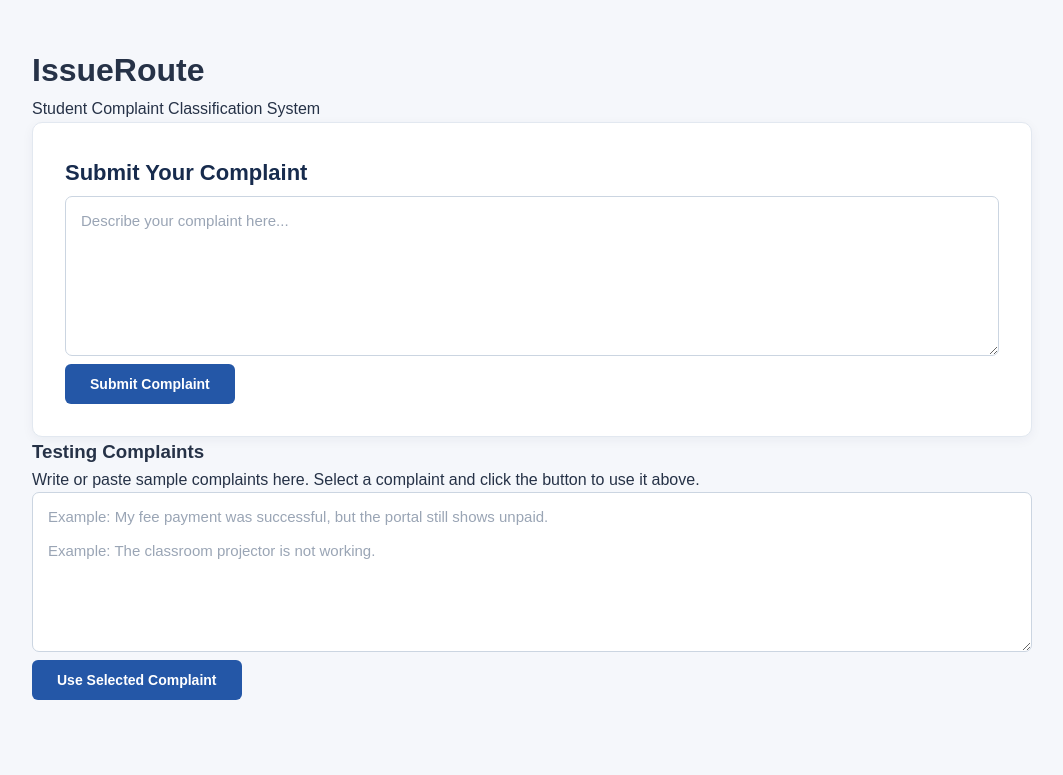
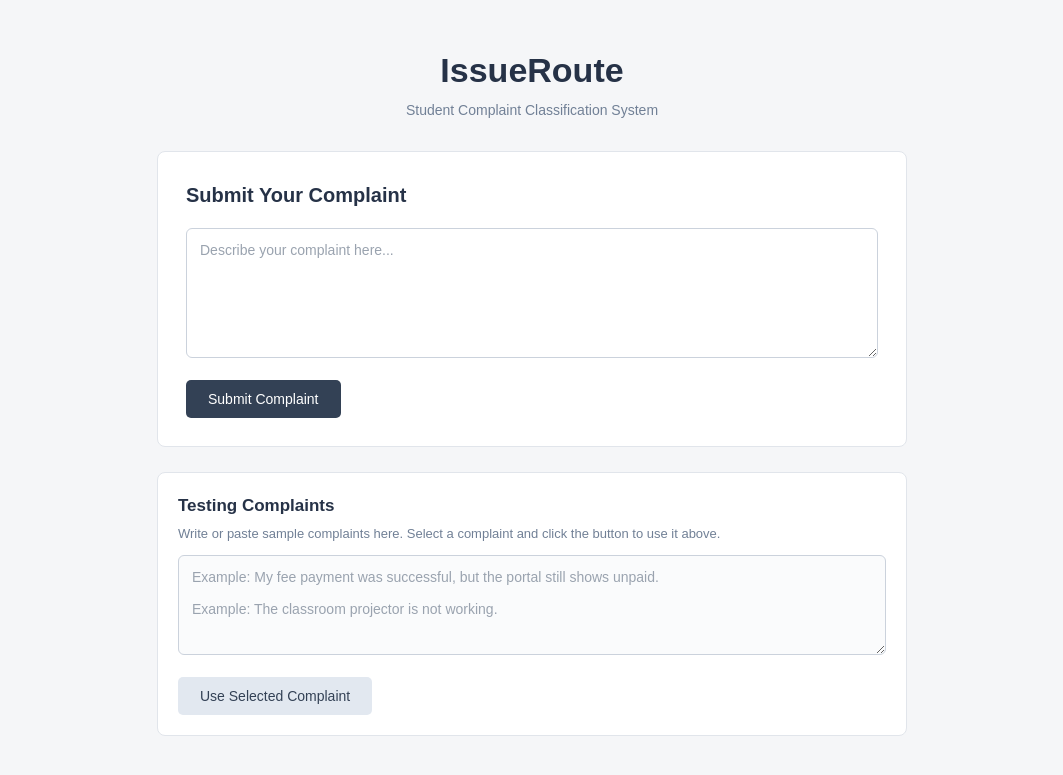
Before and after one commit to Richa-Melkani/IssueRoute, a Flask app: page / in a window 1280 px wide. Shown: the top 775 px of the page, without its empty margins (108-1171 px from the left). Run offline with Flask 3, Linux system fonts and the light colour scheme; parts of the project's set-up code (start-up, migrations or seed data) failed here and were passed over.

Commit message:
Refactor CSS for improved layout and design UI

```diff
--- a/static/style.css
+++ b/static/style.css
@@ -7,274 +7,193 @@
 
 body {
     font-family: Arial, sans-serif;
-    background-color: #f5f7fb;
+    background-color: #f5f6f8;
     color: #263247;
-    line-height: 1.6;
+    line-height: 1.5;
 }
-
-/* Header */
-
-.header {
-    background-color: #172b4d;
-    color: white;
-    padding: 22px 8%;
-}
-
-.header-content {
-    max-width: 1100px;
-    margin: auto;
-}
-
-.logo {
-    font-size: 27px;
-    font-weight: bold;
-    letter-spacing: 0.5px;
-}
-
-.header p {
-    font-size: 14px;
-    color: #d5deec;
-    margin-top: 2px;
-}
-
-/* Main Container */
 
 .container {
     width: 90%;
-    max-width: 1000px;
+    max-width: 750px;
     margin: 45px auto;
 }
 
-/* Intro */
+/* Heading */
 
-.intro {
+.page-header {
+    text-align: center;
     margin-bottom: 30px;
 }
 
-.intro h1 {
-    font-size: 30px;
-    color: #172b4d;
-    margin-bottom: 8px;
+.page-header h1 {
+    font-size: 34px;
+    color: #263247;
 }
 
-.intro p {
-    color: #68758a;
-    font-size: 15px;
+.page-header p {
+    color: #718096;
+    font-size: 14px;
+    margin-top: 4px;
 }
 
-/* Complaint Form */
+/* Complaint Section */
 
 .complaint-card {
-    background-color: white;
-    padding: 32px;
-    border: 1px solid #e2e8f0;
-    border-radius: 10px;
-    box-shadow: 0 3px 12px rgba(20, 40, 70, 0.05);
+    background: white;
+    padding: 28px;
+    border: 1px solid #e1e5eb;
+    border-radius: 8px;
 }
 
 .complaint-card h2 {
-    color: #172b4d;
-    font-size: 22px;
-    margin-bottom: 6px;
-}
-
-.form-description {
-    color: #718096;
-    font-size: 14px;
-    margin-bottom: 25px;
-}
-
-label {
-    display: block;
-    font-size: 15px;
-    font-weight: bold;
-    margin-bottom: 9px;
+    font-size: 20px;
+    margin-bottom: 18px;
+    color: #263247;
 }
 
 textarea {
     width: 100%;
-    min-height: 160px;
-    padding: 15px;
+    padding: 13px;
     font-family: Arial, sans-serif;
-    font-size: 15px;
+    font-size: 14px;
     color: #263247;
-    border: 1px solid #cbd5e1;
-    border-radius: 7px;
+    border: 1px solid #cbd2dc;
+    border-radius: 6px;
     outline: none;
     resize: vertical;
-    transition: border-color 0.2s;
 }
 
 textarea:focus {
-    border-color: #2563eb;
+    border-color: #64748b;
 }
 
 textarea::placeholder {
-    color: #9aa5b5;
+    color: #9aa3af;
 }
 
-/* Form Footer */
-
-.form-footer {
-    display: flex;
-    justify-content: space-between;
-    align-items: center;
-    gap: 15px;
-    margin-top: 18px;
-}
-
-.helper-text {
-    color: #8792a3;
-    font-size: 12px;
+#complaint {
+    min-height: 130px;
 }
 
 button {
-    background-color: #2457a7;
+    display: block;
+    margin-top: 15px;
+    padding: 11px 22px;
+    background-color: #334155;
     color: white;
     border: none;
-    padding: 12px 25px;
-    border-radius: 6px;
+    border-radius: 5px;
     font-size: 14px;
-    font-weight: bold;
     cursor: pointer;
-    transition: background-color 0.2s;
 }
 
 button:hover {
-    background-color: #193f7e;
+    background-color: #1e293b;
 }
 
 button:disabled {
-    background-color: #8295b5;
+    background-color: #94a3b8;
     cursor: not-allowed;
 }
 
-/* Result Section */
+/* Result */
 
 .result {
-    margin-top: 28px;
-    padding: 22px;
-    border-radius: 8px;
+    margin-top: 25px;
+    padding: 18px;
     background-color: #f8fafc;
-    border: 1px solid #dce4ef;
+    border: 1px solid #e1e5eb;
+    border-radius: 6px;
 }
 
 .result h3 {
-    color: #172b4d;
-    font-size: 19px;
-    margin-bottom: 15px;
+    font-size: 18px;
+    margin-bottom: 12px;
 }
 
 .result p {
-    margin: 9px 0;
     font-size: 14px;
+    margin: 8px 0;
     overflow-wrap: anywhere;
 }
 
 .result strong {
-    color: #34445d;
+    color: #334155;
 }
 
 .result-status {
     display: inline-block;
-    margin-top: 8px;
-    padding: 6px 12px;
-    border-radius: 5px;
-    background-color: #e1edff;
-    color: #2457a7;
+    margin-top: 10px;
+    padding: 5px 10px;
+    background-color: #e9edf2;
+    color: #334155;
+    border-radius: 4px;
     font-size: 13px;
     font-weight: bold;
 }
 
 .result-message {
-    margin-top: 15px !important;
     color: #64748b;
+    margin-top: 12px !important;
 }
 
 .error-message {
-    color: #c0392b;
+    color: #b42318;
     font-weight: bold;
 }
 
-/* How It Works */
+/* Testing Complaints */
 
-.info-section {
-    margin-top: 40px;
-}
-
-.info-section h2 {
-    color: #172b4d;
-    font-size: 21px;
-    margin-bottom: 20px;
-}
-
-.steps {
-    display: grid;
-    grid-template-columns: repeat(3, 1fr);
-    gap: 18px;
-}
-
-.step {
-    background-color: white;
-    padding: 22px;
-    border: 1px solid #e2e8f0;
+.testing-section {
+    margin-top: 25px;
+    padding: 20px;
+    background: white;
+    border: 1px solid #e1e5eb;
     border-radius: 8px;
 }
 
-.step-number {
-    color: #2457a7;
-    font-size: 13px;
-    font-weight: bold;
+.testing-section h3 {
+    font-size: 17px;
+    margin-bottom: 5px;
 }
 
-.step h3 {
-    color: #263247;
-    font-size: 16px;
-    margin: 8px 0;
+.testing-section p {
+    color: #718096;
+    font-size: 13px;
+    margin-bottom: 12px;
 }
 
-.step p {
-    color: #718096;
-    font-size: 13px;
+#testComplaints {
+    min-height: 100px;
+    background-color: #fafbfc;
 }
 
-/* Footer */
-
-.footer {
-    text-align: center;
-    background-color: #172b4d;
-    color: #d5deec;
-    padding: 18px;
-    font-size: 13px;
-    margin-top: 55px;
+.secondary-btn {
+    background-color: #e2e8f0;
+    color: #334155;
 }
 
-/* Responsive Design */
+.secondary-btn:hover {
+    background-color: #cbd5e1;
+}
 
-@media (max-width: 650px) {
+/* Responsive */
+
+@media (max-width: 600px) {
 
     .container {
-        margin: 30px auto;
-    }
-
-    .intro h1 {
-        font-size: 25px;
+        margin: 25px auto;
     }
 
     .complaint-card {
-        padding: 22px;
+        padding: 20px;
     }
 
-    .form-footer {
-        flex-direction: column;
-        align-items: stretch;
+    .page-header h1 {
+        font-size: 29px;
     }
 
     button {
         width: 100%;
     }
-
-    .steps {
-        grid-template-columns: 1fr;
-    }
 }
```
